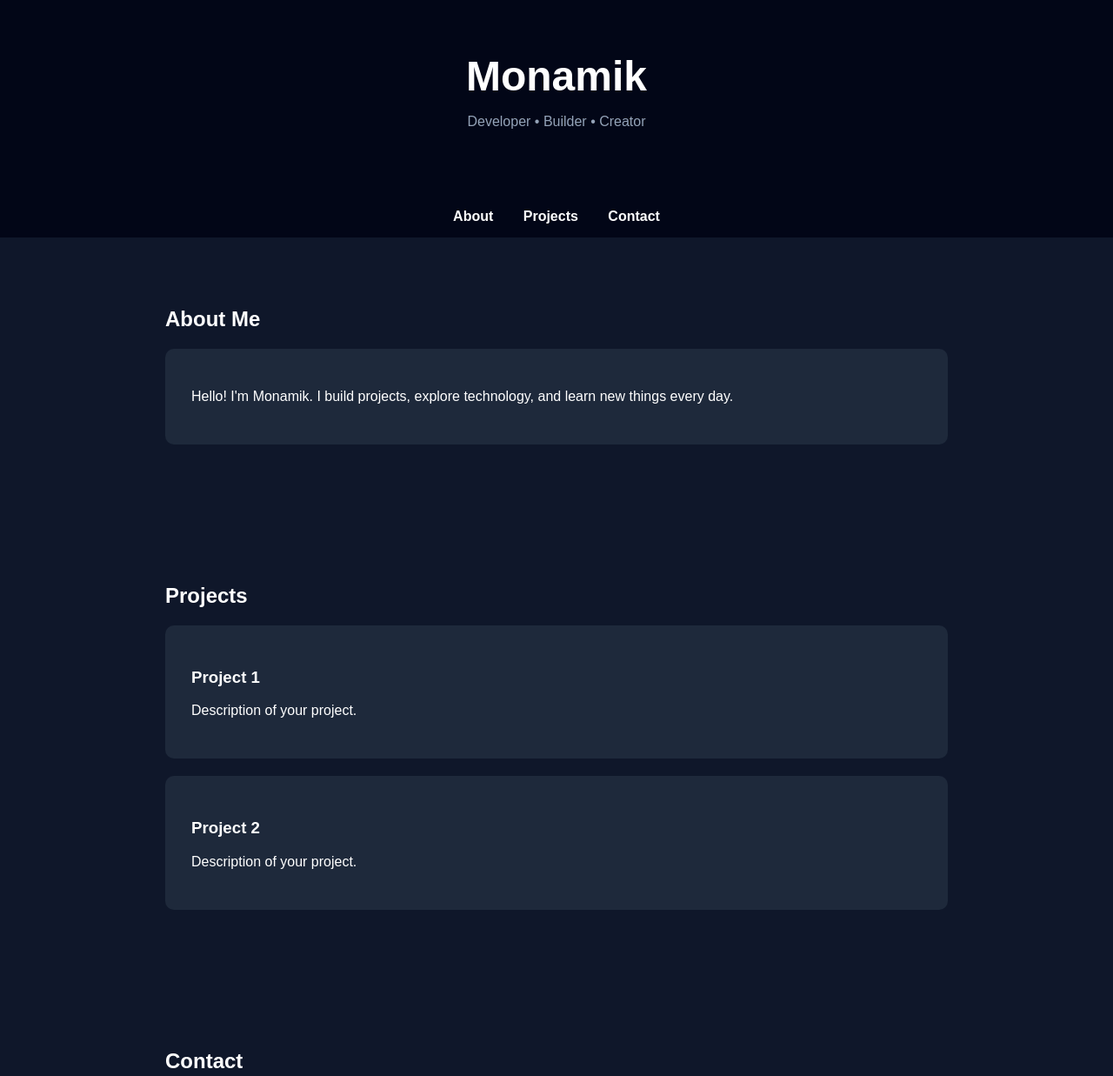
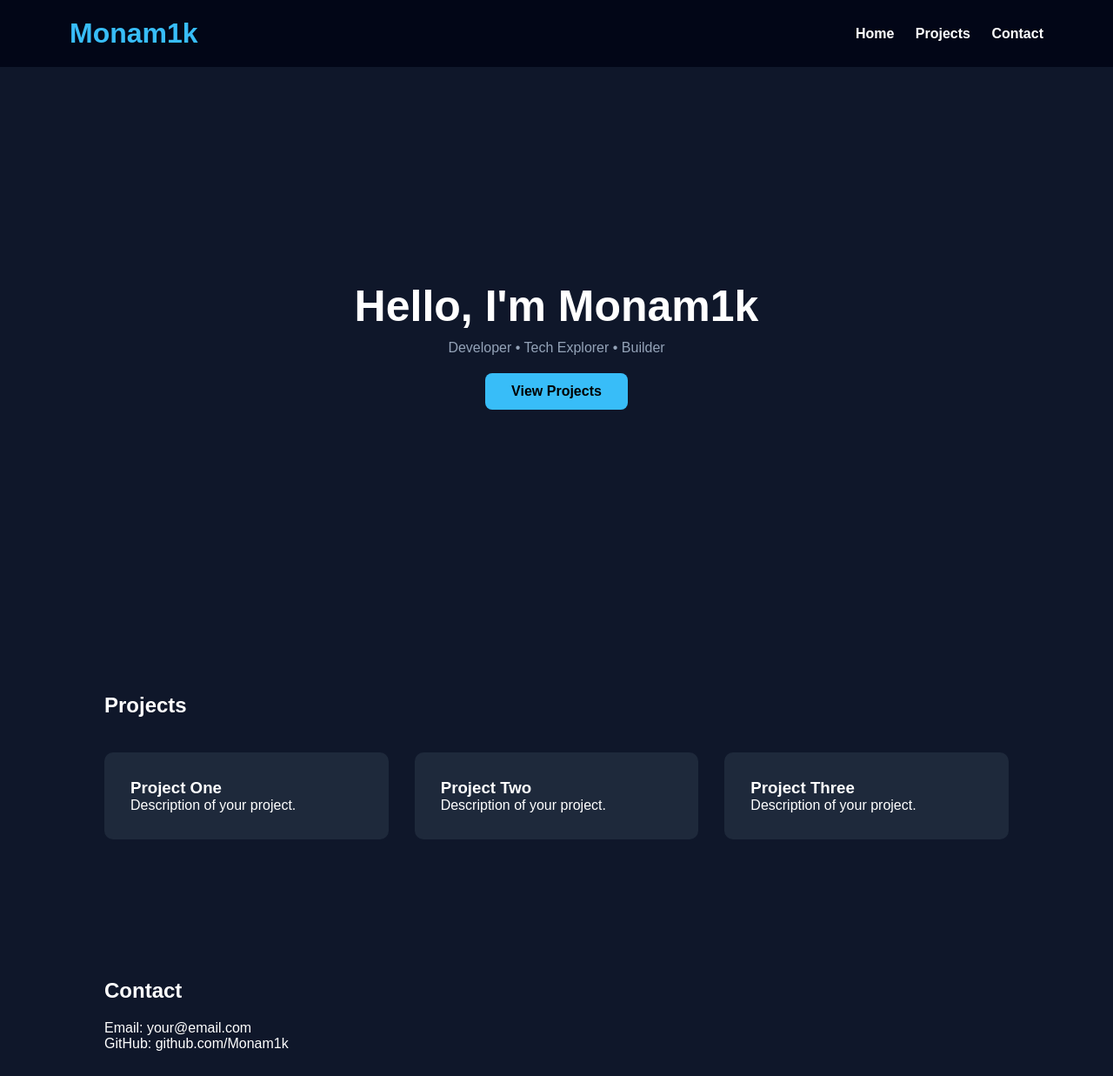
Before and after one commit to Monam1k/Monam1k.github.io, a plain HTML site: page index.html in a window 1280 px wide. Shown: the top 1237 px of the page at 87% size. Drawn offline with Linux system fonts and the light colour scheme.

Commit message:
Revamp portfolio layout and styles
Updated the portfolio layout and styling for improved design and user experience.

```diff
--- a/index.html
+++ b/index.html
@@ -1,58 +1,91 @@
 <!DOCTYPE html>
 <html lang="en">
+
 <head>
 <meta charset="UTF-8">
 <meta name="viewport" content="width=device-width, initial-scale=1.0">
-<title>Monamik | Portfolio</title>
+<title>Monam1k | Developer</title>
 
 <style>
 
+*{
+margin:0;
+padding:0;
+box-sizing:border-box;
+font-family:Arial, Helvetica, sans-serif;
+}
+
 body{
-margin:0;
-font-family:Arial, sans-serif;
 background:#0f172a;
 color:white;
 }
 
 header{
-padding:60px;
-text-align:center;
+display:flex;
+justify-content:space-between;
+align-items:center;
+padding:20px 80px;
 background:#020617;
 }
 
 header h1{
-font-size:48px;
-margin:0;
+color:#38bdf8;
 }
 
-header p{
+nav a{
+margin-left:20px;
+text-decoration:none;
+color:white;
+font-weight:bold;
+}
+
+.hero{
+height:80vh;
+display:flex;
+flex-direction:column;
+justify-content:center;
+align-items:center;
+text-align:center;
+}
+
+.hero h2{
+font-size:50px;
+margin-bottom:10px;
+}
+
+.hero p{
 color:#94a3b8;
 }
 
-nav{
-text-align:center;
-padding:15px;
-background:#020617;
-}
-
-nav a{
-color:white;
-margin:0 15px;
+.button{
+margin-top:20px;
+padding:12px 30px;
+background:#38bdf8;
+color:black;
 text-decoration:none;
+border-radius:8px;
 font-weight:bold;
 }
 
 section{
-padding:60px;
-max-width:900px;
-margin:auto;
+padding:80px 120px;
+}
+
+.projects{
+display:grid;
+grid-template-columns:repeat(auto-fit,minmax(250px,1fr));
+gap:30px;
 }
 
 .card{
 background:#1e293b;
 padding:30px;
-margin:20px 0;
 border-radius:10px;
+transition:0.3s;
+}
+
+.card:hover{
+transform:translateY(-10px);
 }
 
 footer{
@@ -68,51 +101,55 @@ color:#94a3b8;
 <body>
 
 <header>
-<h1>Monamik</h1>
-<p>Developer • Builder • Creator</p>
-</header>
-
+<h1>Monam1k</h1>
 <nav>
-<a href="#about">About</a>
+<a href="#">Home</a>
 <a href="#projects">Projects</a>
 <a href="#contact">Contact</a>
 </nav>
+</header>
 
-<section id="about">
-<h2>About Me</h2>
-<div class="card">
-<p>
-Hello! I'm Monamik.
-I build projects, explore technology, and learn new things every day.
-</p>
+<div class="hero">
+<h2>Hello, I'm Monam1k</h2>
+<p>Developer • Tech Explorer • Builder</p>
+<a class="button" href="#projects">View Projects</a>
 </div>
-</section>
 
 <section id="projects">
-<h2>Projects</h2>
+
+<h2 style="margin-bottom:40px;">Projects</h2>
+
+<div class="projects">
 
 <div class="card">
-<h3>Project 1</h3>
+<h3>Project One</h3>
 <p>Description of your project.</p>
 </div>
 
 <div class="card">
-<h3>Project 2</h3>
+<h3>Project Two</h3>
 <p>Description of your project.</p>
+</div>
+
+<div class="card">
+<h3>Project Three</h3>
+<p>Description of your project.</p>
+</div>
+
 </div>
 
 </section>
 
 <section id="contact">
-<h2>Contact</h2>
-<div class="card">
+
+<h2 style="margin-bottom:20px;">Contact</h2>
 <p>Email: your@email.com</p>
 <p>GitHub: github.com/Monam1k</p>
-</div>
+
 </section>
 
 <footer>
-<p>© 2026 Monamik</p>
+<p>© 2026 Monam1k</p>
 </footer>
 
 </body>
```
